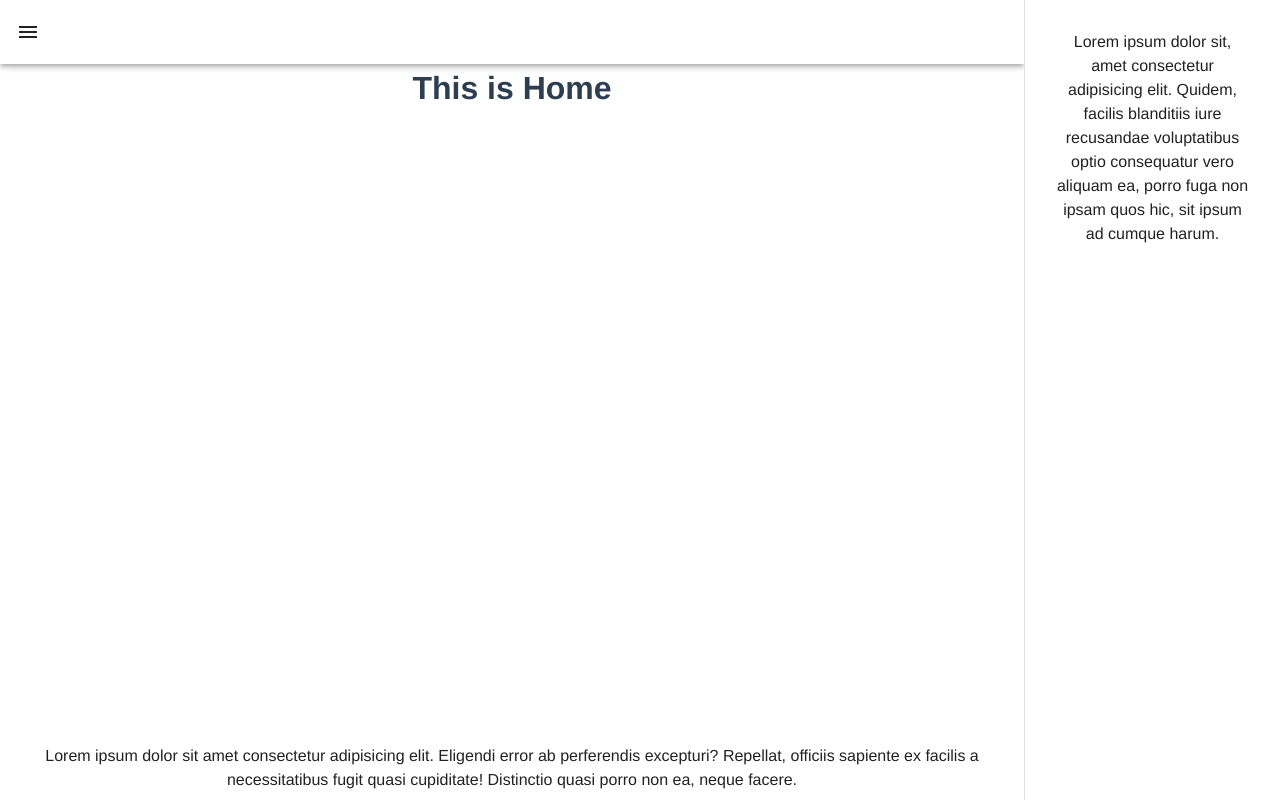
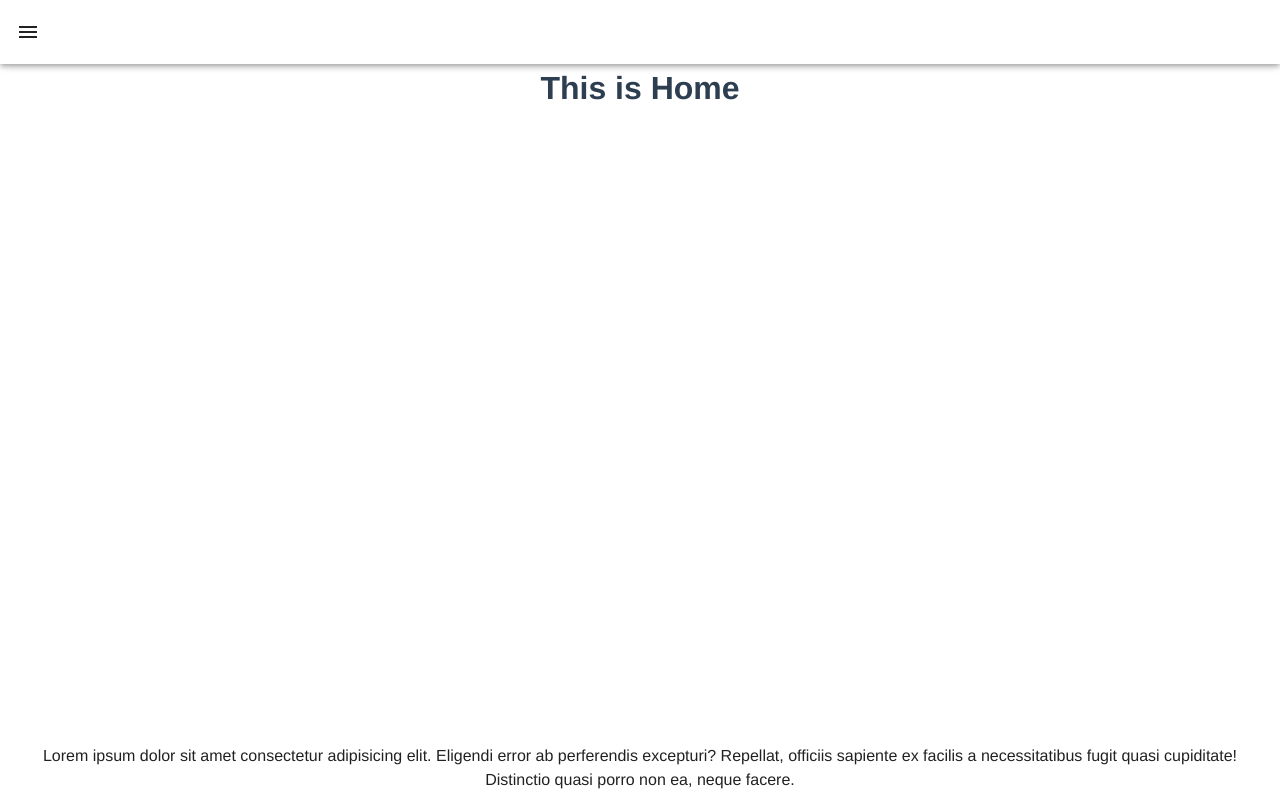
Before and after one commit to ProgrammerSohan/Vue3-Ecommerce-App, a Vue app in the folder ecom-vue3/: page / in a window 1280 px wide. Built offline with nearby package versions, Linux system fonts and the light colour scheme.

Commit message:
1.6_layouts_emitter_opencart_f_t2

```diff
--- a/ecom-vue3/src/components/global/CartDrawer.vue
+++ b/ecom-vue3/src/components/global/CartDrawer.vue
@@ -1,7 +1,7 @@
 <!-- eslint-disable prettier/prettier -->
 <template>
   <div class="drawer">
-    <v-navigation-drawer location="right">
+    <v-navigation-drawer location="right" v-model="drawer">
       <p>
         Lorem ipsum dolor sit, amet consectetur adipisicing elit. Quidem, facilis
         blanditiis iure recusandae voluptatibus optio consequatur vero aliquam ea, porro
@@ -10,3 +10,16 @@
     </v-navigation-drawer>
   </div>
 </template>
+<script>
+export default {
+  inject: ["Emitter"],
+  data: () => ({
+    drawer: false,
+  }),
+  mounted() {
+    this.Emitter.on("openCart", () => {
+      this.drawer = true;
+    });
+  },
+};
+</script>
```
